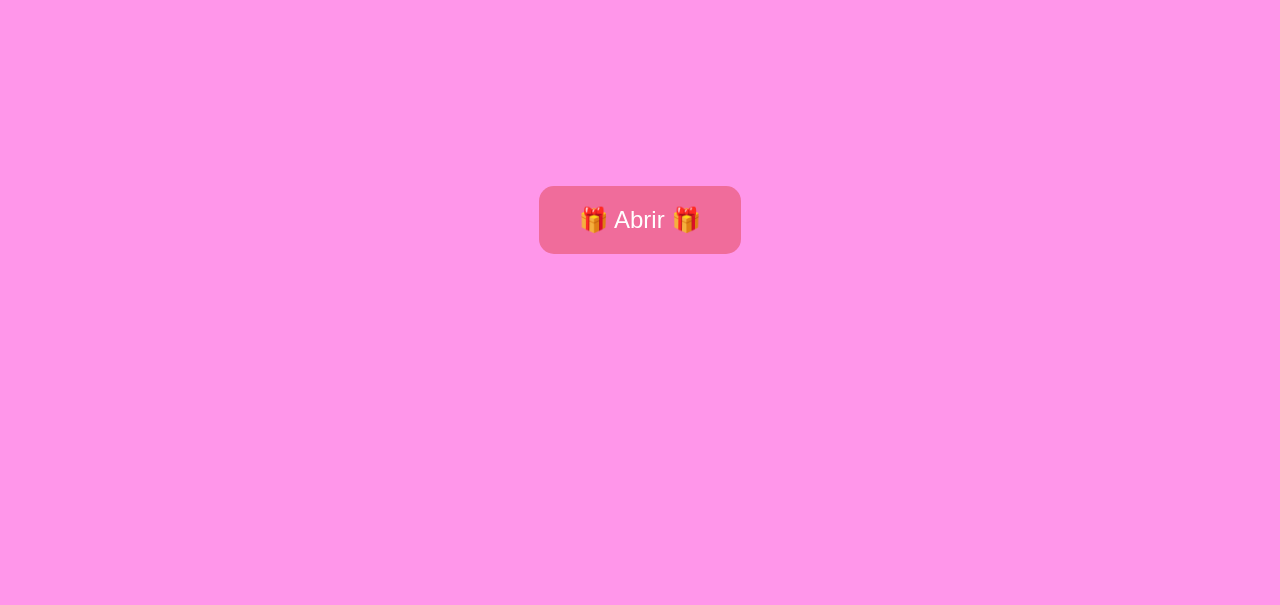
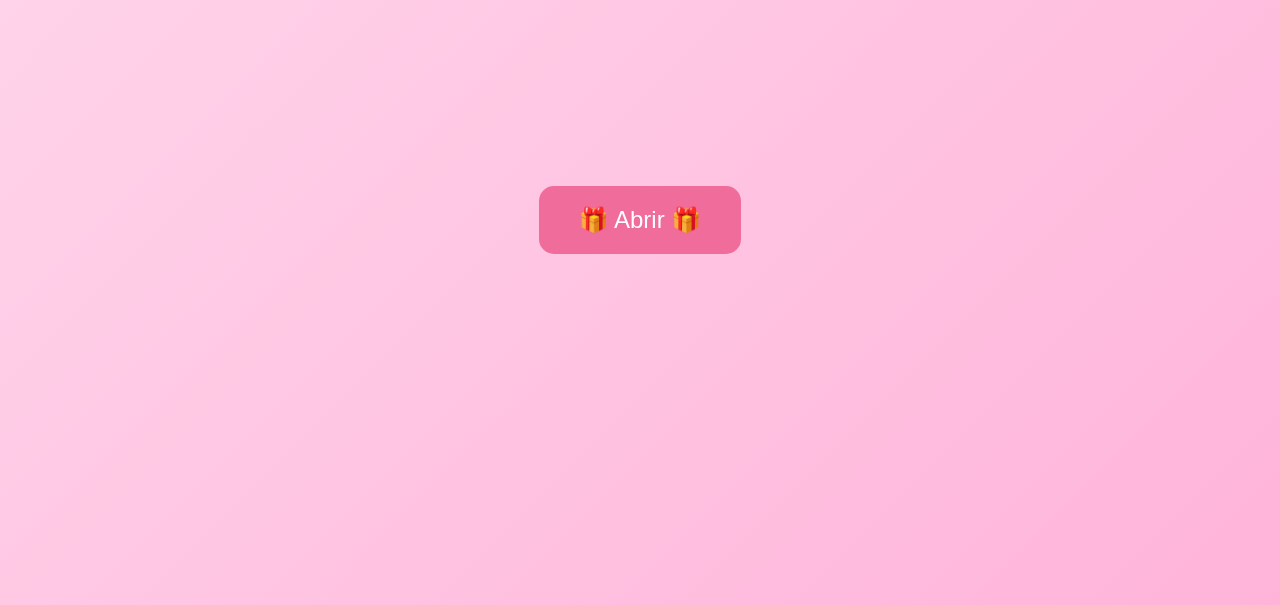
Before and after one commit to Arrecey/Pagina, a plain HTML site: page index.html in a window 1280 px wide. Shown: the part 195-800 px from the top of the page. Drawn offline with Linux system fonts and the light colour scheme.

Commit message:
color 81

```diff
--- a/index.html
+++ b/index.html
@@ -78,7 +78,7 @@
       position: fixed;
       top: 0; left: 0;
       width: 100%; height: 100%;
-      background: rgb(255, 150, 234);
+      background: linear-gradient(135deg, #ffd6eb, #ffb3d9);
       display: flex;
       align-items: center;
       justify-content: center;
```
